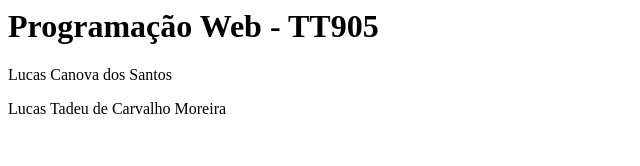
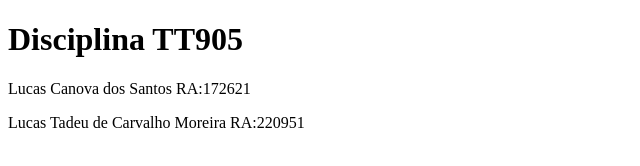
Before and after one commit to LucasCanovaS/TT905, a plain HTML site: page Atividade 1.html in a window 1280 px wide. Shown: the whole page, without its empty margins (0-640 px from the left). Drawn offline with Linux system fonts and the light colour scheme.

Commit message:
Add files via upload

```diff
--- a/Atividade 1.html
+++ b/Atividade 1.html
@@ -1,12 +1,11 @@
-
+<!DOCTYPE html>
 <html>
 <head>
-
-    <title> Atividade 1 </title>
+<title> Este é um título </title>
 </head>
 <body>
-    <h1> Programação Web - TT905 </h1>
-        <p> Lucas Canova dos Santos </p>
-        <p> Lucas Tadeu de Carvalho Moreira </p>
+<h1> Disciplina TT905</h1>
+<p>Lucas Canova dos Santos RA:172621</p>
+<p>Lucas Tadeu de Carvalho Moreira RA:220951</p>
 </body>
 </html>
```
